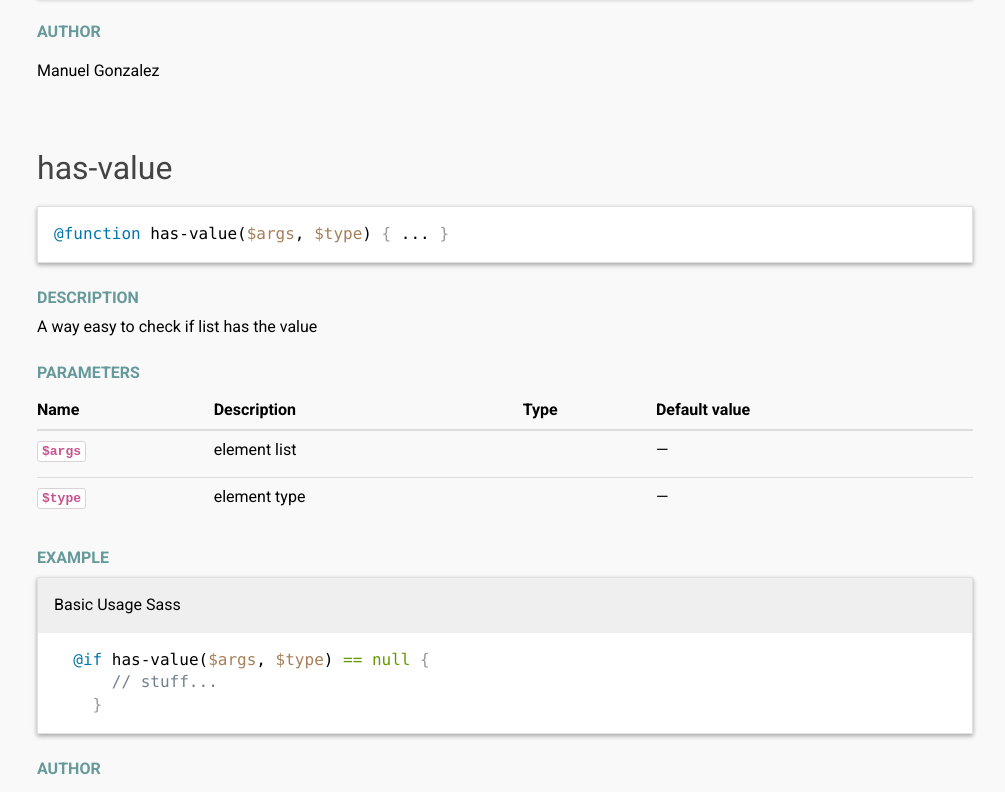
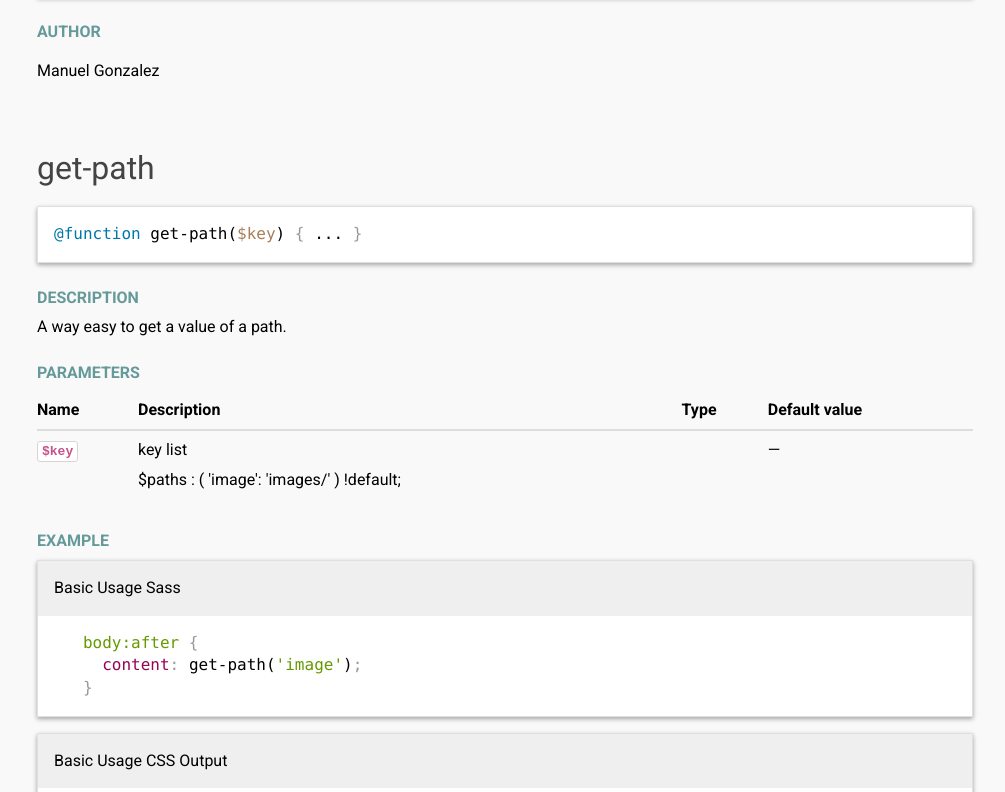
Before and after one commit to manuelitox/mini.scss, a website: page sassdoc/index.html in a window 1280 px wide. Shown: the part 2008-2800 px from the top of the page, without its empty margins (275-1280 px from the left). Drawn offline with nearby package versions, Linux system fonts and the light colour scheme.

Commit message:
Update Sass Doc.

```diff
--- a/sassdoc/index.html
+++ b/sassdoc/index.html
@@ -65,6 +65,15 @@
 
             <li class="sidebar__item  sassdoc__item" data-name="get-color" data-type="function">
               <a href="#function-get-color">get-color
+
+
+              </a>
+            </li>
+
+
+
+            <li class="sidebar__item  sassdoc__item" data-name="get-path" data-type="function">
+              <a href="#function-get-path">get-path
 
 
               </a>
@@ -541,6 +550,193 @@
 
     <pre class="example__code"><code class="language-scss">   body {
      color: #FFF;
+   }</code></pre>
+  </div>
+
+
+
+
+
+
+
+
+
+
+
+
+
+
+
+
+
+
+
+
+
+
+
+
+
+
+
+
+
+
+
+
+
+
+
+
+
+
+
+
+
+
+
+  <h3 class="item__sub-heading">Author</h3>
+
+  <ul class="list-unstyled">
+
+      <li><p>Manuel Gonzalez</p>
+</li>
+
+  </ul>
+
+
+
+
+
+
+</section>
+
+                <section class="main__item  item" id="function-get-path">
+
+<h3 class="item__heading">
+
+
+  <a class="item__name" href="#function-get-path">get-path</a>
+
+
+
+
+</h3>
+
+
+
+
+
+
+
+
+
+
+
+
+
+
+
+
+
+
+
+
+
+
+<div class="relative  clear  code--collapsed">
+  <pre class="item__code  item__code--togglable  language-scss"
+    data-current-state="collapsed"
+    data-expanded="@function get-path($key) {
+	@return map-get($miniscss-path-map-name, $key);
+ }"
+    data-collapsed="@function get-path($key) { ... }"><code>@function get-path($key) { ... }</code></pre>
+
+
+</div>
+
+
+
+
+
+
+
+
+
+  <h3 class="item__sub-heading">Description</h3>
+
+  <div class="item__description"><p>A way easy to get a value of a path.</p>
+</div>
+
+
+
+
+    <h3 class="item__sub-heading">Parameters</h3>
+
+
+
+  <table class="item__parameters">
+    <thead>
+      <tr>
+        <th scope="col"><span class="visually-hidden"> parameter </span>Name</th>
+        <th scope="col"><span class="visually-hidden"> parameter </span>Description</th>
+        <th scope="col"><span class="visually-hidden"> parameter </span>Type</th>
+        <th scope="col"><span class="visually-hidden"> parameter </span>Default value</th>
+      </tr>
+    </thead>
+    <tbody>
+
+        <tr class="item__parameter">
+          <th scope="row" data-label="name"><code>$key</code></th>
+          <td data-label="desc"><p>key list</p>
+<p>$paths : (
+    &#39;image&#39;: &#39;images/&#39;
+) !default;</p>
+</td>
+          <td data-label="type">
+
+
+
+          </td>
+          <td data-label="default">
+
+            &mdash;<span class="visually-hidden"> none</span>
+
+          </td>
+        </tr>
+
+    </tbody>
+  </table>
+
+
+
+
+
+
+
+
+
+
+  <h3 class="item__sub-heading">Example</h3>
+
+
+  <div class="item__example  example">
+
+    <div class="example__description"><p>Basic Usage Sass</p>
+</div>
+
+    <pre class="example__code"><code class="language-scss">   body:after {
+     content: get-path(&#39;image&#39;);
+   }</code></pre>
+  </div>
+
+  <div class="item__example  example">
+
+    <div class="example__description"><p>Basic Usage CSS Output</p>
+</div>
+
+    <pre class="example__code"><code class="language-scss">   body:after {
+     content: &#39;images/&#39;;
    }</code></pre>
   </div>
 
```
